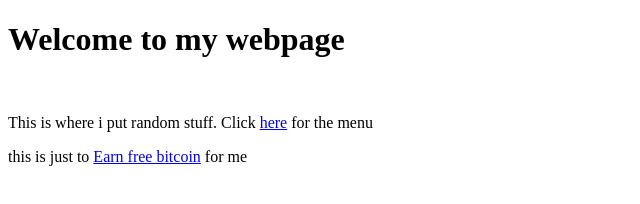
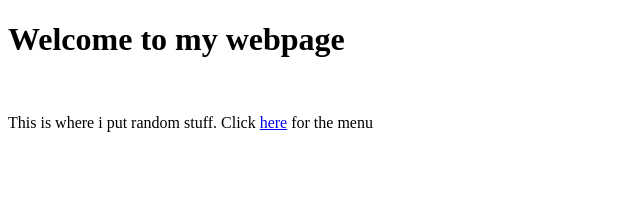
Before and after one commit to spacecatplayz/spacecatplayz.github.io, a plain HTML site: page index.html in a window 1280 px wide. Shown: the whole page, without its empty margins (0-640 px from the left). Drawn offline with Linux system fonts and the light colour scheme.

Commit message:
removed code from weirdo me

```diff
--- a/index.html
+++ b/index.html
@@ -7,6 +7,5 @@
     <h1>Welcome to my webpage</h1>
     <br/>
     <p>This is where i put random stuff. Click <a href="menu.html">here</a> for the menu</p>
-        <p>this is just to <a href="http://www.freebiebitcoin.com">Earn free bitcoin</a> for me</p>
     </body>
 </html>
```
